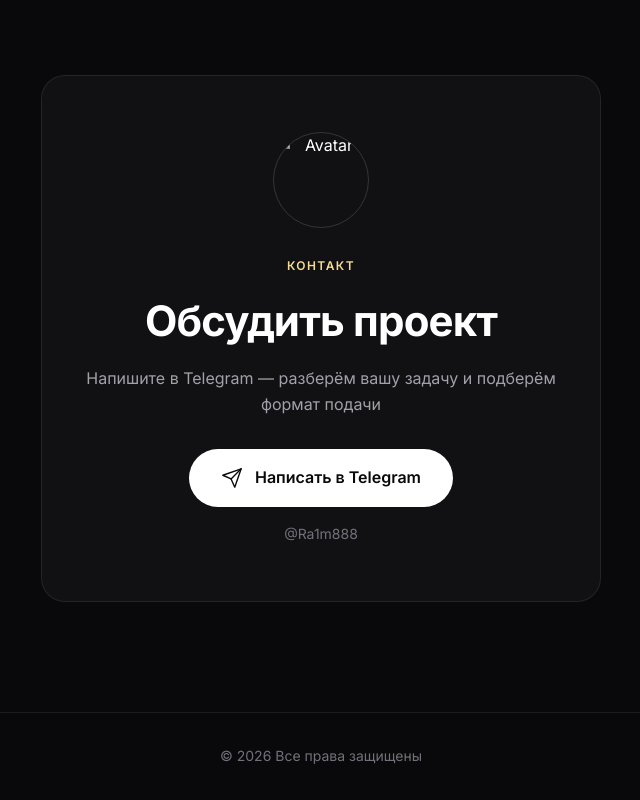
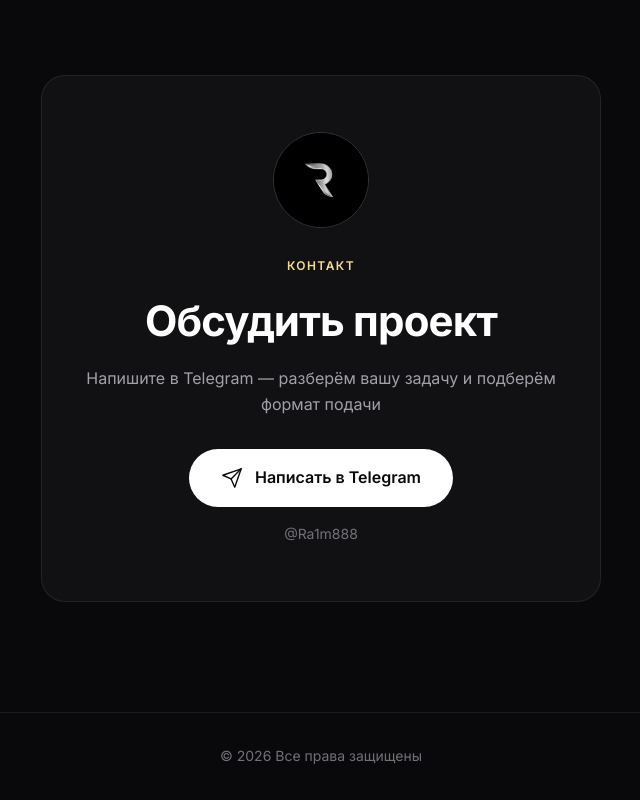
Before and after one commit to framelords/framelords.github.io, a plain HTML site: page index.html in a window 1280 px wide. Shown: the part 3753-4553 px from the top of the page, without its empty margins (319-959 px from the left). Drawn offline with Linux system fonts and the light colour scheme.

Commit message:
Update index.html

```diff
--- a/index.html
+++ b/index.html
@@ -233,7 +233,7 @@
     <section class="contact" id="contact">
         <div class="container">
             <div class="contact__content" data-animate>
-                <img src="assets/avatar.png" alt="Avatar" style="width: 96px; height: 96px; border-radius: 50%; object-fit: cover; margin: 0 auto 24px auto; display: block; border: 1px solid rgba(255,255,255,0.15);">
+                <img src="assets/avatar.jpg" alt="Avatar" style="width: 96px; height: 96px; border-radius: 50%; object-fit: cover; margin: 0 auto 24px auto; display: block; border: 1px solid rgba(255,255,255,0.15);">
                 <span class="section-label">Контакт</span>
                 <h2 class="section-title">Обсудить проект</h2>
                 <p class="section-subtitle">Напишите в Telegram — разберём вашу задачу и подберём формат подачи</p>
```
